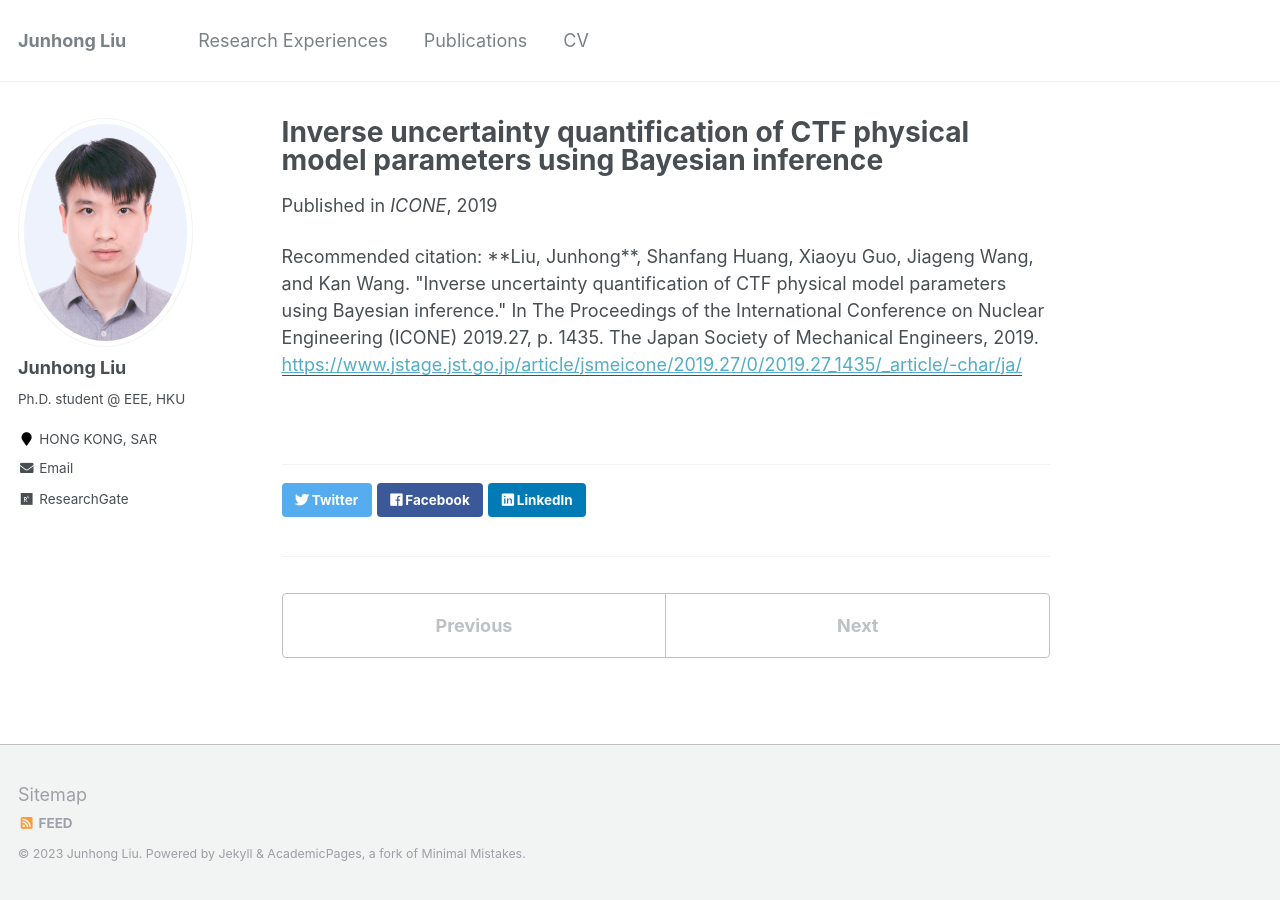
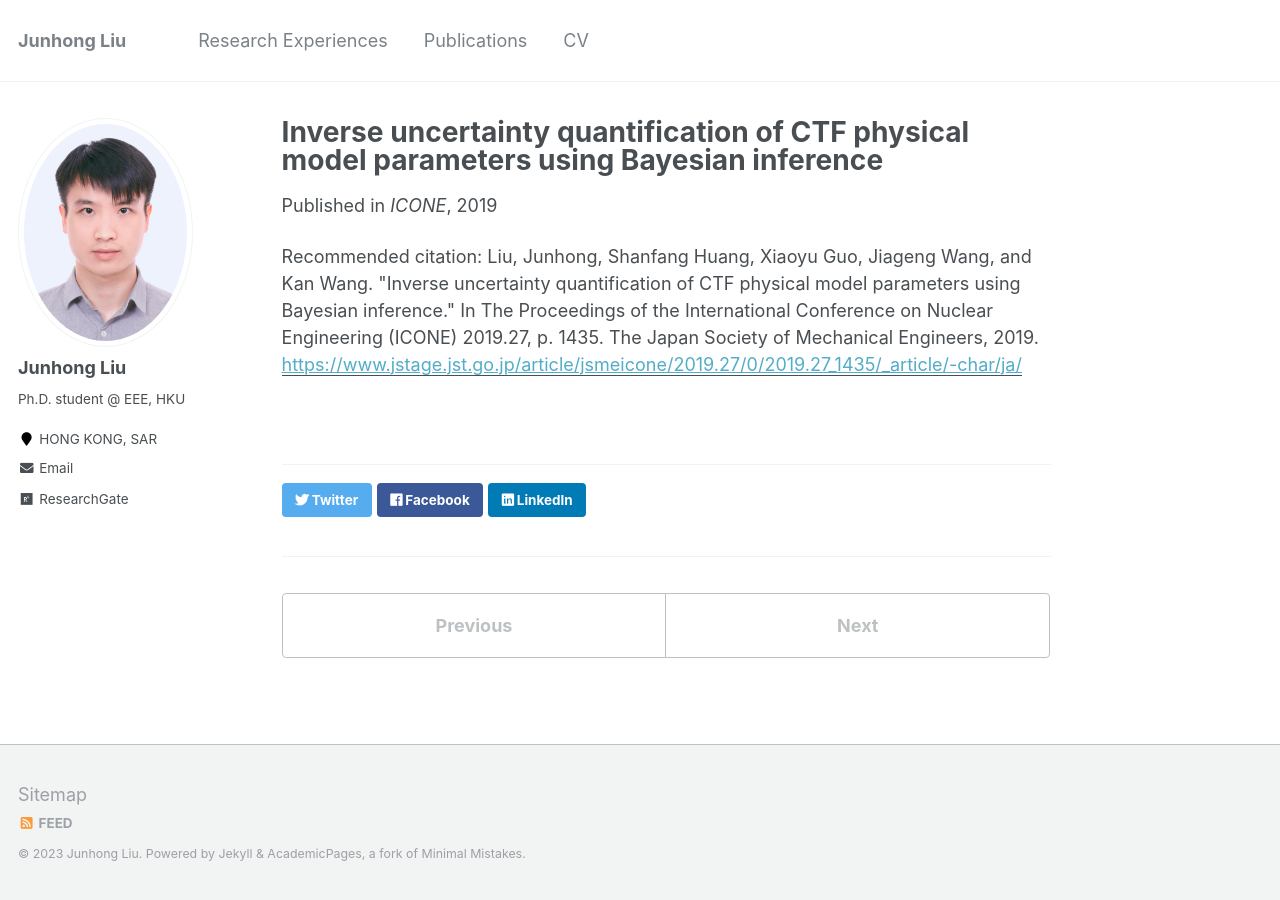
Before and after one commit to johnny-eee/online, a Jekyll site: the page built from _publications/2019-05-19-paper-title-number-2.md, in a window 1280 px wide. Built offline with Jekyll 4.4.1, drawn with Linux system fonts in a browser that asks for light colours.

```diff
--- a/_publications/2019-05-19-paper-title-number-2.md
+++ b/_publications/2019-05-19-paper-title-number-2.md
@@ -6,5 +6,5 @@ excerpt: 'This work illustrates a quantitative uncertainty analysis of CTF, one
 date: 2019-05-19
 venue: 'ICONE'
 paperurl: 'https://www.jstage.jst.go.jp/article/jsmeicone/2019.27/0/2019.27_1435/_article/-char/ja/'
-citation: '**Liu, Junhong**, Shanfang Huang, Xiaoyu Guo, Jiageng Wang, and Kan Wang. "Inverse uncertainty quantification of CTF physical model parameters using Bayesian inference." In The Proceedings of the International Conference on Nuclear Engineering (ICONE) 2019.27, p. 1435. The Japan Society of Mechanical Engineers, 2019.'
+citation: 'Liu, Junhong, Shanfang Huang, Xiaoyu Guo, Jiageng Wang, and Kan Wang. "Inverse uncertainty quantification of CTF physical model parameters using Bayesian inference." In The Proceedings of the International Conference on Nuclear Engineering (ICONE) 2019.27, p. 1435. The Japan Society of Mechanical Engineers, 2019.'
 ---
```
